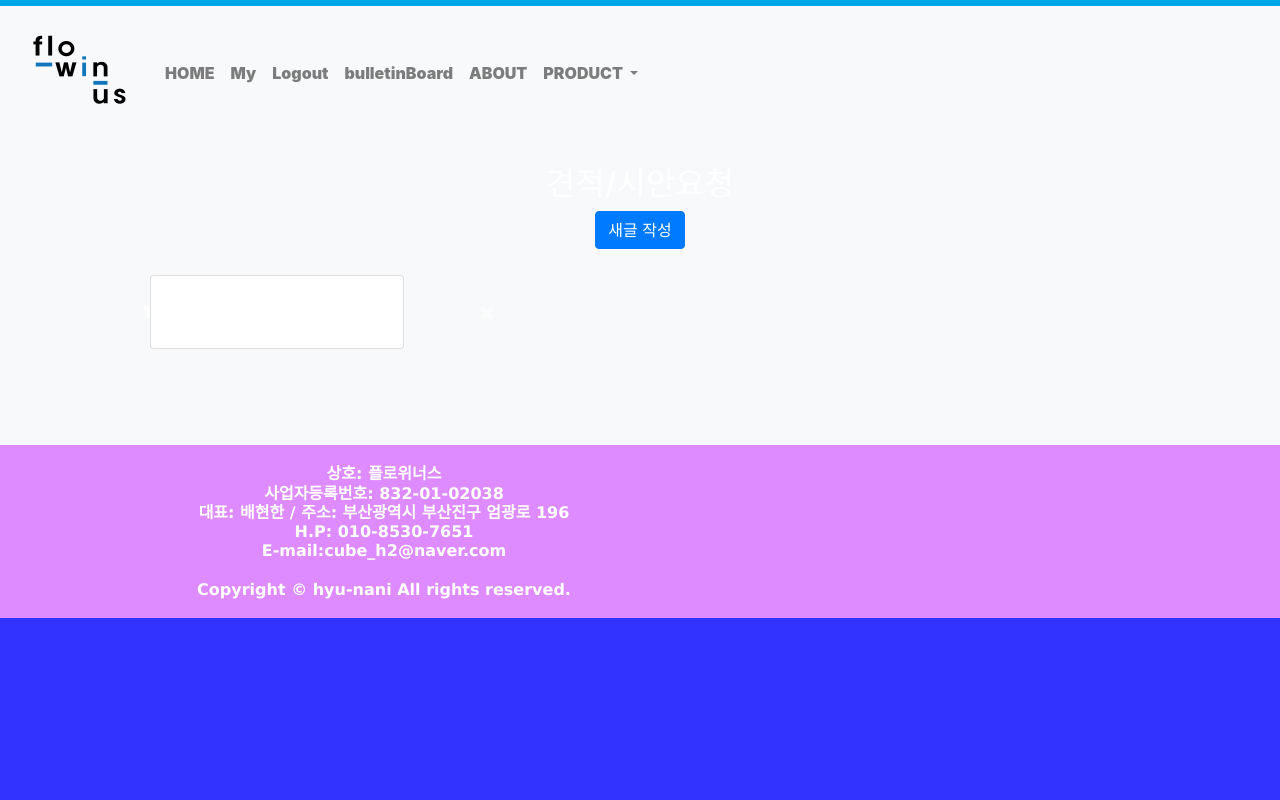
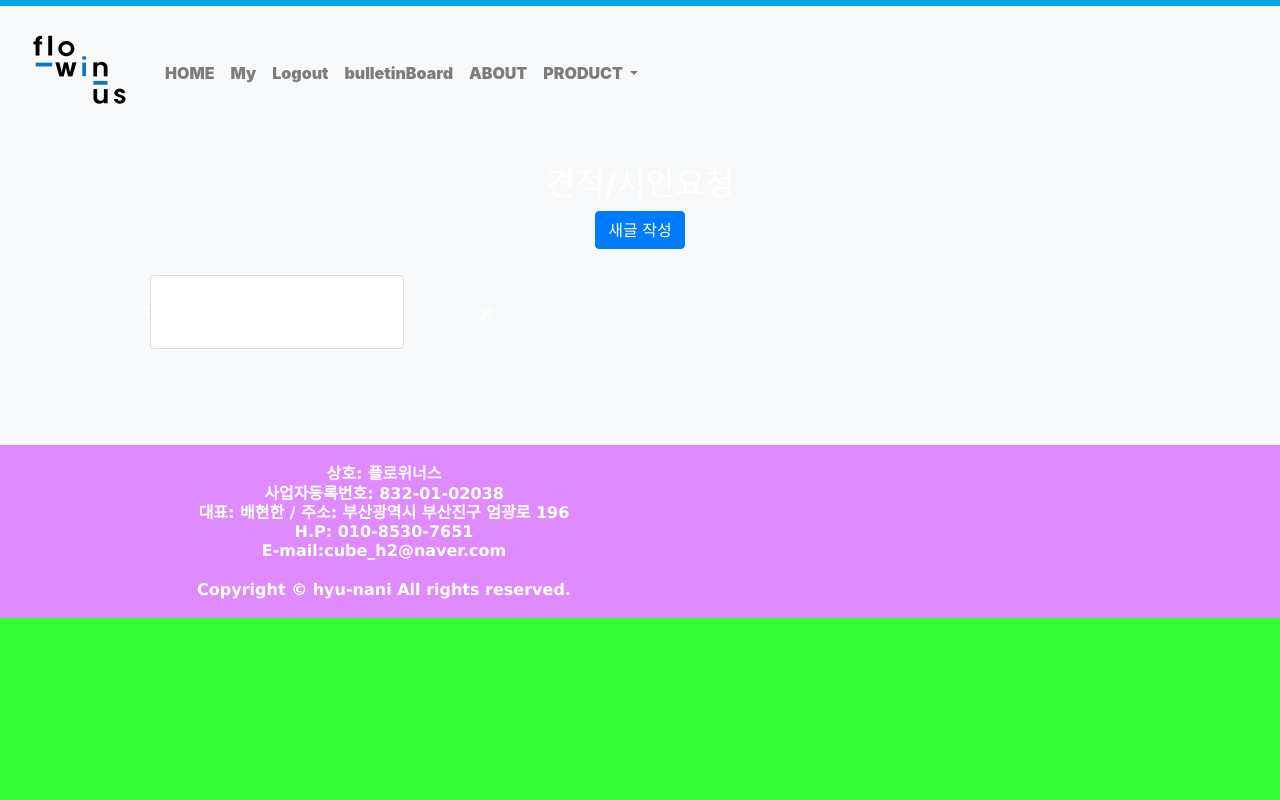
Before and after one commit to hyu-nani/webSite, a Flask app: page /estimate in a window 1280 px wide. Run offline with Flask 2, Linux system fonts and the light colour scheme; a user stored in the database is signed in; data comes from the database, SQL or seed files in the repository; some libraries are stand-ins or nearby versions.

Commit message:
Update base.html

```diff
--- a/website/templates/base.html
+++ b/website/templates/base.html
@@ -35,7 +35,7 @@
             h3{
                 margin:20px 0px 15px 0px;
             }
-            @media screen and (max-width:749px){/*화면 너비 px까지*/
+            @media screen and (max-width:799px){/*화면 너비 px까지 (스마트폰용)*/
                 html{
                     background-color: rgba(255,0,0,0.8);/*투명도 0.8*/
                 }
@@ -43,15 +43,7 @@
                     padding:0 15px;
                 }
             }
-            @media screen and (min-width:750px) and (max-width:1499px){/*화면 너비 768~959px까지*/
-                html{
-                    background-color: rgba(0,0,255,0.8);/*투명도 0.8*/
-                }
-                #txt{
-                    padding:0 20px;
-                }
-            }
-            @media screen and (min-width:1500px){
+            @media screen and (min-width:800px){ /*데스크탑 모니터용*/
                 html{
                     background-color: rgba(0,255,0,0.8);
                 }
```
